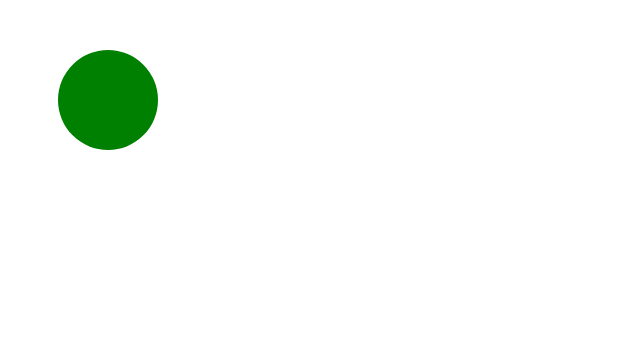
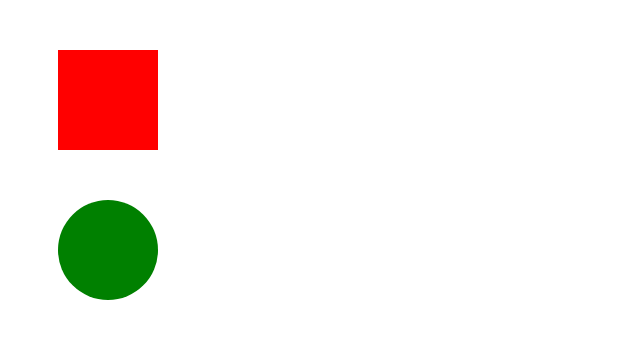
Before and after one commit to OstTomash19/test, a plain HTML site: page index.html in a window 1280 px wide. Shown: the whole page, without its empty margins (0-640 px from the left). Drawn offline with Linux system fonts and the light colour scheme.

Commit message:
red square

```diff
--- a/index.html
+++ b/index.html
@@ -7,9 +7,11 @@
 </head>
 <body>
 
-<div id="main">
+<div id="second">
 
 </div>
+
+<div id="main"></div>
 
 <script src="main.js"></script>
 </body>
--- a/main.css
+++ b/main.css
@@ -5,3 +5,10 @@
     border-radius: 50%;
     margin: 50px;
 }
+
+#second {
+    width: 100px;
+    height: 100px;
+    background: red;
+    margin: 50px;
+}
```
